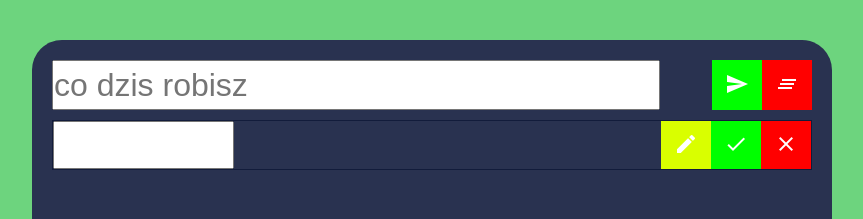
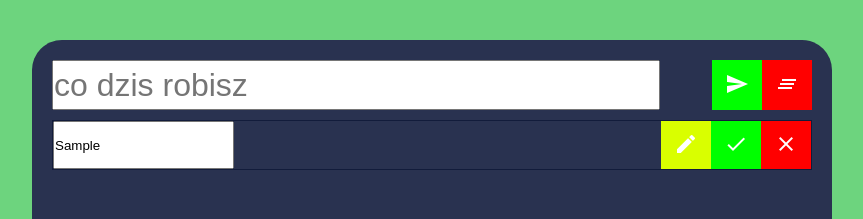
Before and after one commit to BartekObudzinski/ToDoAppReact, a React (Create React App) app: page / in a window 1280 px wide. Both pictures are taken after typing "Sample" into the empty fields and a click on the button "send". Shown: the top 219 px of the page, without its empty margins (208-1071 px from the left). Built offline with nearby package versions, Linux system fonts and the light colour scheme.

Commit message:
feature: useState of edit input

```diff
--- a/src/components/Edit.js
+++ b/src/components/Edit.js
@@ -1,6 +1,13 @@
-import React from "react";
+import React, { useState } from "react";
 import Button from "./Button";
 
-const Edit = () => <input type="text" />;
+const Edit = ({ text }) => {
+  const [editValue, setEditValue] = useState(text);
+
+  const handleEdit = (e) => {
+    setEditValue(e.target.value);
+  };
+  return <input type="text" value={editValue} onChange={handleEdit} />;
+};
 
 export default Edit;
--- a/src/components/ToDoSingleTask.js
+++ b/src/components/ToDoSingleTask.js
@@ -31,7 +31,7 @@ const ToDoSingleTask = ({
   };
   return (
     <div className={todoTask.completed ? "singleTaskDone" : "singleTask"}>
-      {edit ? <p>{text}</p> : <Edit />}
+      {edit ? <p>{text}</p> : <Edit text={todoTask.text} />}
       <div className="buttonsContainer">
         {todoTask.completed ? null : (
           <Button style="editButton" onClickFn={isEdit}>
```
